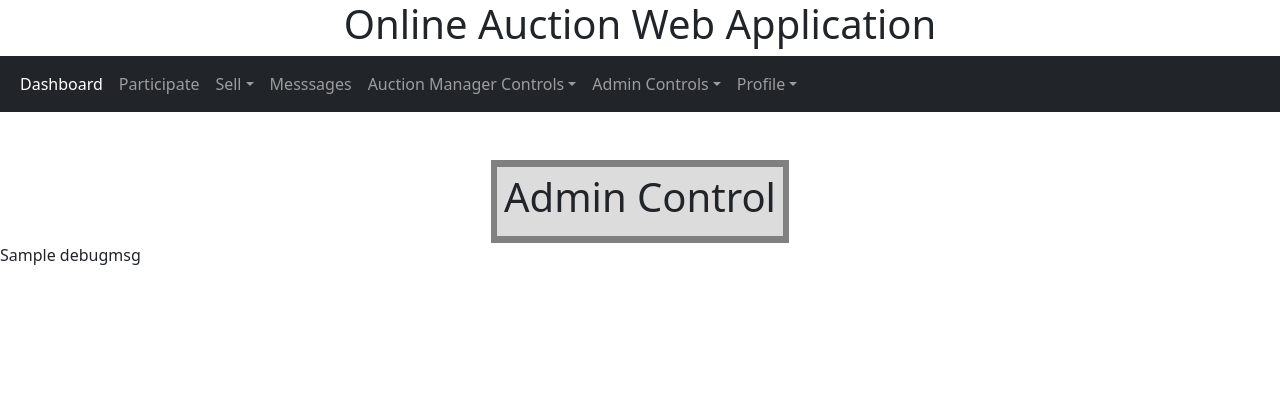
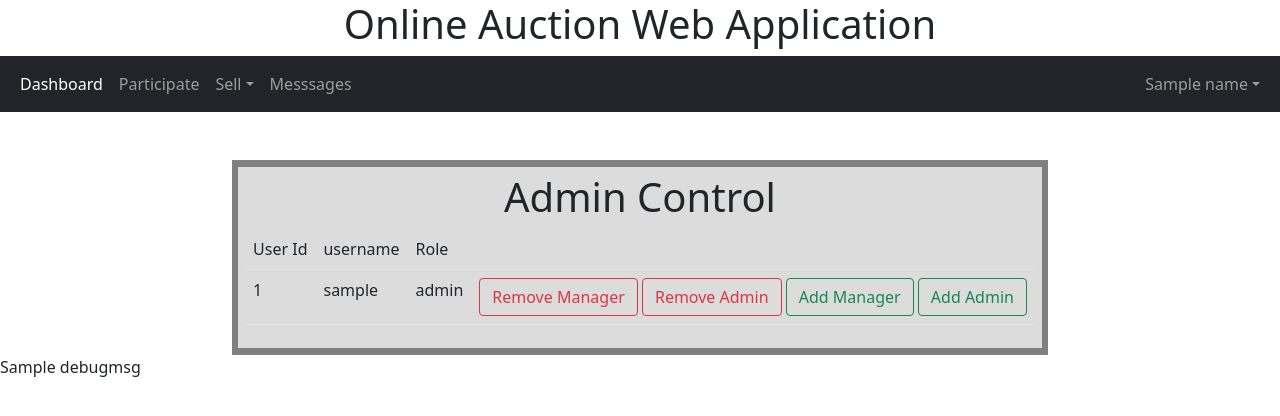
Before and after one commit to MYK-123/Online-Auction-Web-Application, a Flask app: template src/templates/role_change.html in a window 1280 px wide. Shown: the top 416 px of the page. Run offline with Flask 2, Linux system fonts and the light colour scheme; data comes from the database, SQL or seed files in the repository; the template is opened without the code that fills it: most values are stand-ins (such as "Sample title", 1, 10 or a date in 2020); some libraries are stand-ins or nearby versions.

Commit message:
Add files via upload

```diff
--- a/src/templates/banner.html
+++ b/src/templates/banner.html
@@ -34,9 +34,12 @@
 				<a href="/messages/" class="nav-link">Messsages</a>
 			</li>
 
+
+{% if role=="admin" or role=="manager" %}
+
 			<li class="nav-item dropdown">
-				<a class="nav-link dropdown-toggle" href="#" id="sellDropdown" role="button" data-bs-toggle="dropdown" aria-expanded="false" >Auction Manager Controls</a>
-				<ul class="dropdown-menu" area-labelledby="sellDropdown">
+				<a class="nav-link dropdown-toggle" href="#" id="managerDropdown" role="button" data-bs-toggle="dropdown" aria-expanded="false" >Auction Manager Controls</a>
+				<ul class="dropdown-menu" area-labelledby="managerDropdown">
 					<li>
 						<a class="dropdown-item" href="/requests/">Auction Requests</a>
 					</li>
@@ -51,9 +54,13 @@
 				</ul>
 			</li>
 
+{% endif %}
+
+{%if role=="admin" %}
+
 			<li class="nav-item dropdown">
-				<a class="nav-link dropdown-toggle" href="#" id="sellDropdown" role="button" data-bs-toggle="dropdown" aria-expanded="false" >Admin Controls</a>
-				<ul class="dropdown-menu" area-labelledby="sellDropdown">
+				<a class="nav-link dropdown-toggle" href="#" id="adminDropdown" role="button" data-bs-toggle="dropdown" aria-expanded="false" >Admin Controls</a>
+				<ul class="dropdown-menu" area-labelledby="adminDropdown">
 					<li>
 						<a class="dropdown-item" href="/admin/add/">Add Admin</a>
 					</li>
@@ -72,14 +79,16 @@
 				</ul>
 			</li>
 
-			<li class="nav-item dropdown justify-content-end">
-				<a class="nav-link dropdown-toggle" href="#" id="sellDropdown" role="button" data-bs-toggle="dropdown" aria-expanded="false" >Profile</a>
+{% endif %}
+</ul>
+
+<div class="justify-content-end">
+<ul class="navbar-nav">
+			<li class="nav-item dropdown">
+				<a class="nav-link dropdown-toggle" href="#" id="sellDropdown" role="button" data-bs-toggle="dropdown" aria-expanded="false" >{{name}}</a>
 				<ul class="dropdown-menu" area-labelledby="sellDropdown">
 					<li>
-					<div class="dropdown-item"><b>{{name}}</b></div>
-					</li>
-					<li>
-						<a class="dropdown-item" href="#">Settings</a>
+						<a class="dropdown-item" href="/profile/">Profile</a>
 					</li>
 
 					<li>
@@ -89,6 +98,7 @@
 			</li>
 
 		</ul>
+   </div>
 
 	</div>
 </nav>
--- a/src/templates/role_change.html
+++ b/src/templates/role_change.html
@@ -18,7 +18,36 @@
 <div id="front">
 <h1> Admin Control </h1>
 
+<table class="table">
+<tr>
+<td>User Id</td>
+<td>username</td>
+<td>Role</td>
+<td>&nbsp</td>
+</tr>
 
+{% for item in items %}
+
+<tr>
+<td>{{item.id}}</td>
+<td>{{item.username}}</td>
+<td>{{item.role}}</td>
+<td>
+<a class=" btn btn-outline-danger" href="/manager/remove/{{item.id}}"> Remove Manager </a>
+
+<a class=" btn btn-outline-danger" href="/admin/remove/{{item.id}}"> Remove Admin </a>
+
+<a class=" btn btn-outline-success" href="/manager/add/{{item.id}}"> Add Manager </a>
+
+<a class=" btn btn-outline-success" href="/admin/add/{{item.id}}"> Add Admin </a>
+
+
+</td>
+</tr>
+
+{% endfor %}
+
+</table>
 
 </div>
 </div>
```
